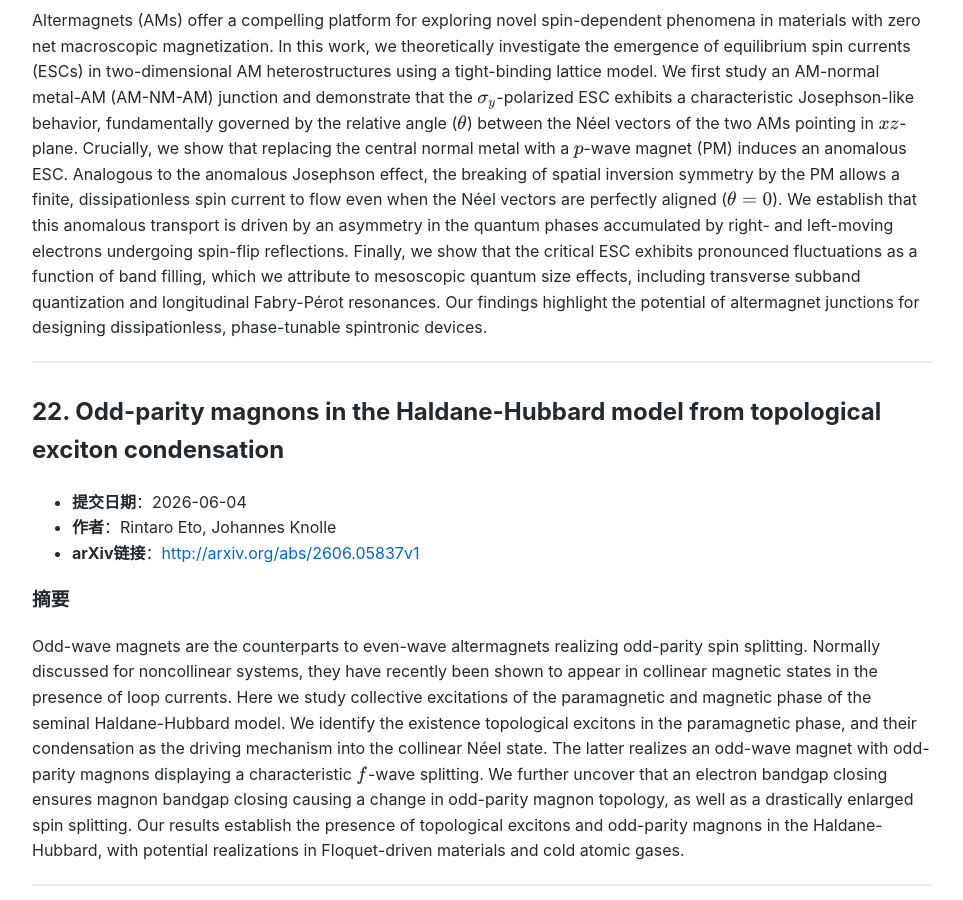
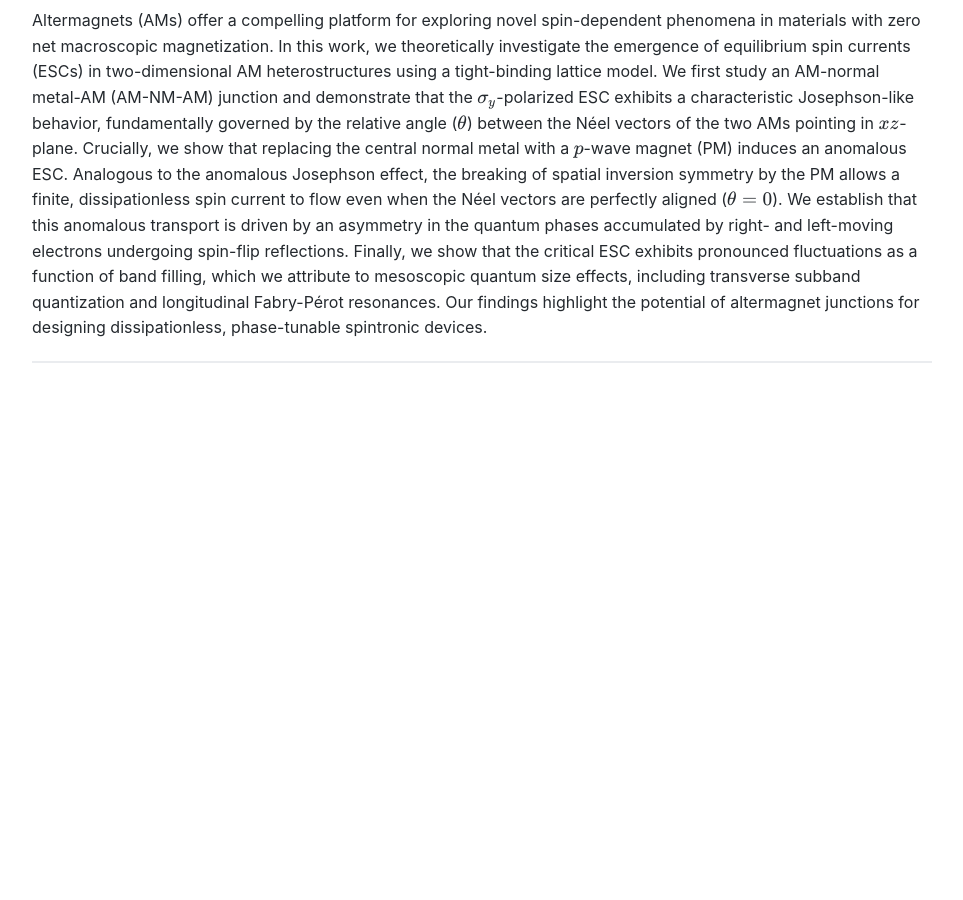
Before and after one commit to yangke25491/daily-arxiv-altermagnetic, a Jekyll site: the page built from index.md, in a window 1280 px wide and 900 px high, scrolled down 11897 px. Shown: the whole window, without its empty margins (158-1121 px from the left). Built offline with Jekyll 4.4.1, drawn with Linux system fonts in a browser that asks for light colours; after the commit the page ends 12300 px from its top, so only the background shows below that; some of the changed text lies outside the part shown.

Commit message:
Automated update: arXiv papers

```diff
--- a/index.md
+++ b/index.md
@@ -5,8 +5,8 @@ title: 交错磁论文
 
 # 凝聚态物理-交错磁(Altermagnetic)相关论文
 
-> 检索时间范围：**2026-06-04 至 2026-07-04**
-> 数据检索到 **22** 篇相关论文，按提交时间降序排列
+> 检索时间范围：**2026-06-05 至 2026-07-05**
+> 数据检索到 **21** 篇相关论文，按提交时间降序排列
 
 ---
 
@@ -240,14 +240,3 @@ Altermagnets (A$\ell$Ms) are spin-compensated materials in which opposite-spin s
 Altermagnets (AMs) offer a compelling platform for exploring novel spin-dependent phenomena in materials with zero net macroscopic magnetization. In this work, we theoretically investigate the emergence of equilibrium spin currents (ESCs) in two-dimensional AM heterostructures using a tight-binding lattice model. We first study an AM-normal metal-AM (AM-NM-AM) junction and demonstrate that the $σ\_y$-polarized ESC exhibits a characteristic Josephson-like behavior, fundamentally governed by the relative angle ($θ$) between the Néel vectors of the two AMs pointing in $xz$-plane. Crucially, we show that replacing the central normal metal with a $p$-wave magnet (PM) induces an anomalous ESC. Analogous to the anomalous Josephson effect, the breaking of spatial inversion symmetry by the PM allows a finite, dissipationless spin current to flow even when the Néel vectors are perfectly aligned ($θ=0$). We establish that this anomalous transport is driven by an asymmetry in the quantum phases accumulated by right- and left-moving electrons undergoing spin-flip reflections. Finally, we show that the critical ESC exhibits pronounced fluctuations as a function of band filling, which we attribute to mesoscopic quantum size effects, including transverse subband quantization and longitudinal Fabry-Pérot resonances. Our findings highlight the potential of altermagnet junctions for designing dissipationless, phase-tunable spintronic devices.
 
 ---
-
-## 22. Odd-parity magnons in the Haldane-Hubbard model from topological exciton condensation
-
-- **提交日期**：2026-06-04
-- **作者**：Rintaro Eto, Johannes Knolle
-- **arXiv链接**：[http://arxiv.org/abs/2606.05837v1](http://arxiv.org/abs/2606.05837v1)
-
-### 摘要
-Odd-wave magnets are the counterparts to even-wave altermagnets realizing odd-parity spin splitting. Normally discussed for noncollinear systems, they have recently been shown to appear in collinear magnetic states in the presence of loop currents. Here we study collective excitations of the paramagnetic and magnetic phase of the seminal Haldane-Hubbard model. We identify the existence topological excitons in the paramagnetic phase, and their condensation as the driving mechanism into the collinear Néel state. The latter realizes an odd-wave magnet with odd-parity magnons displaying a characteristic $f$-wave splitting. We further uncover that an electron bandgap closing ensures magnon bandgap closing causing a change in odd-parity magnon topology, as well as a drastically enlarged spin splitting. Our results establish the presence of topological excitons and odd-parity magnons in the Haldane-Hubbard, with potential realizations in Floquet-driven materials and cold atomic gases.
-
----
```
